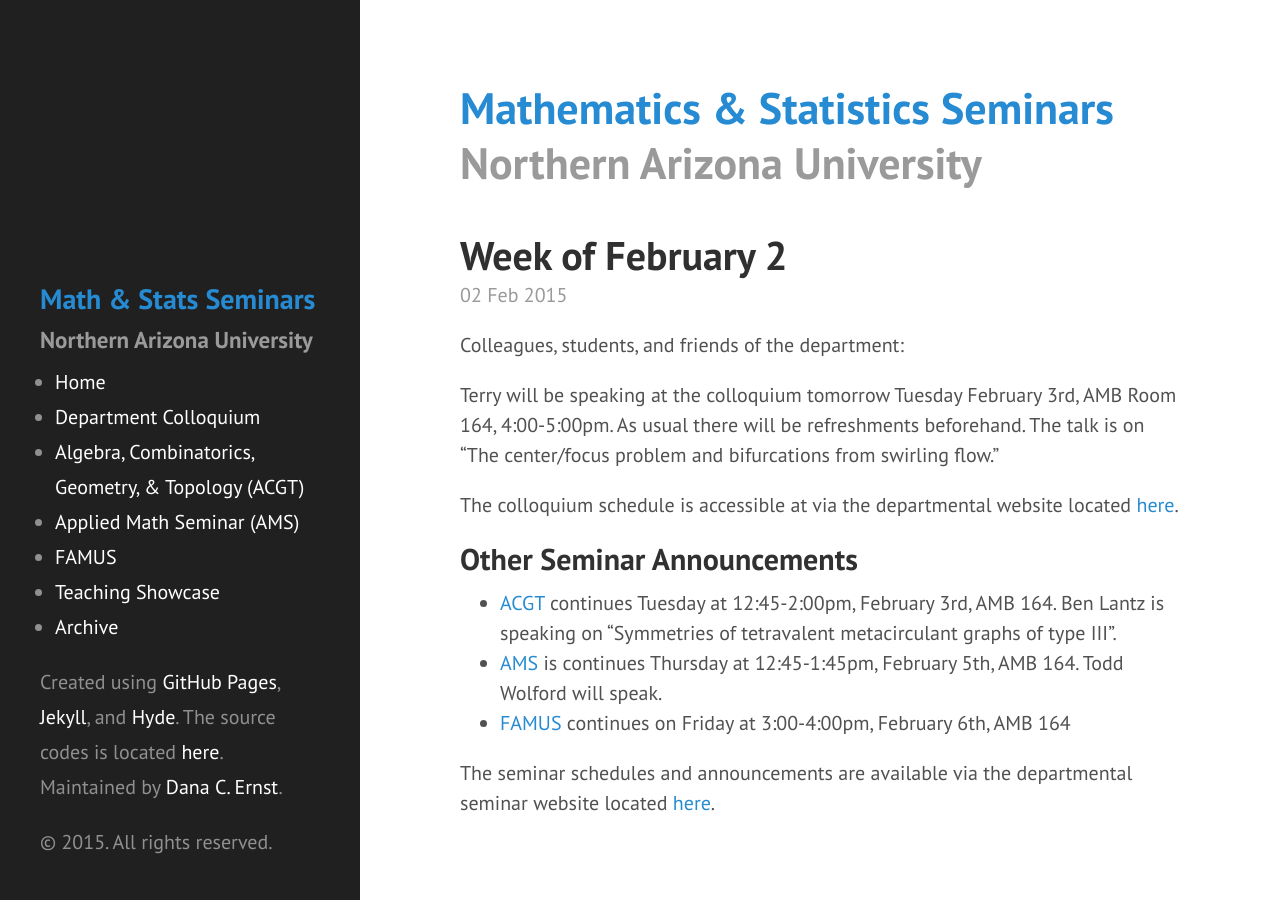
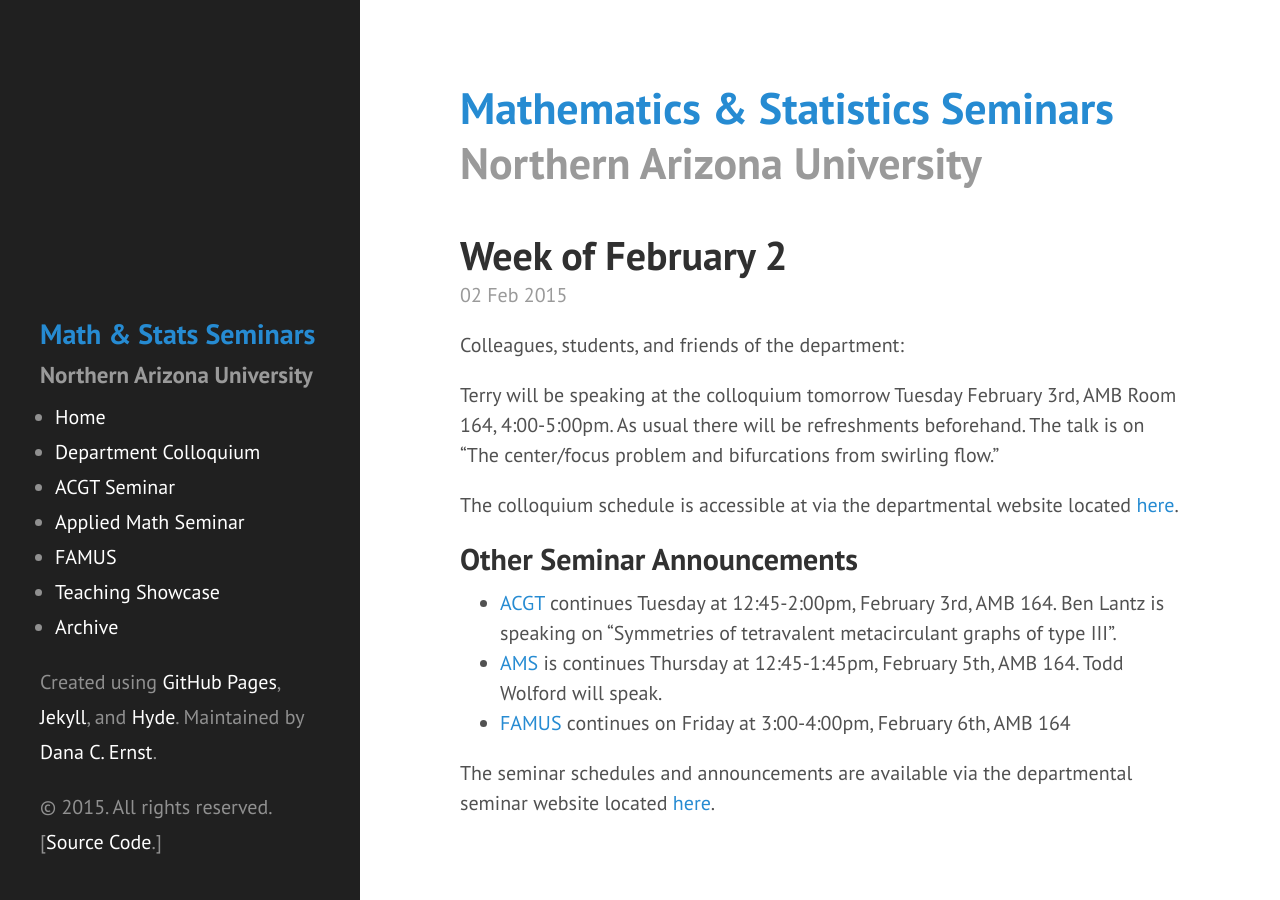
Before and after one commit to NAUMathStat/seminars, a Jekyll site: the page built from index.html, in a window 1280 px wide and 900 px high. Built offline with Jekyll 4.4.1, drawn with Linux system fonts in a browser that asks for light colours; Markdown is read by kramdown in place of the engine named in the settings; the list of posts is cut into pages by our own code.

Commit message:
Tinkering

```diff
--- a/_includes/sidebar.html
+++ b/_includes/sidebar.html
@@ -10,16 +10,16 @@
 <ul>
 <li><a class="sidebar-nav-item{% if page.url == site.baseurl %} active{% endif %}" href="{{ site.baseurl }}/">Home</a></li>
 <li><a class="sidebar-nav-item" href="{{ site.baseurl }}/colloquiumSpring2015">Department Colloquium</a></li>
-<li><a class="sidebar-nav-item" href="{{ site.baseurl }}/acgtSpring2015">Algebra, Combinatorics, Geometry, & Topology (ACGT)</a></li>
-<li><a class="sidebar-nav-item" href="{{ site.baseurl }}/amsSpring2015">Applied Math Seminar (AMS)</a></li>
+<li><a class="sidebar-nav-item" href="{{ site.baseurl }}/acgtSpring2015">ACGT Seminar</a></li>
+<li><a class="sidebar-nav-item" href="{{ site.baseurl }}/amsSpring2015">Applied Math Seminar</a></li>
 <li><a class="sidebar-nav-item" href="{{ site.baseurl }}/famusSpring2015">FAMUS</a></li>
 <li><a class="sidebar-nav-item" href="{{ site.baseurl }}/teachingSpring2015">Teaching Showcase</a></li>
 <li><a class="sidebar-nav-item" href="{{ site.baseurl }}/archive">Archive</a></li>
 </ul>
 
 <div class="sidebar-nav-item">
-<p>Created using <a href="https://pages.github.com">GitHub Pages</a>, <a href="http://jekyllrb.com">Jekyll</a>, and <a href="http://hyde.getpoole.com">Hyde</a>.  The source codes is located <a href="http://github.com/NAUMathStat/seminars">here</a>. Maintained by <a href="http://danaernst.com">Dana C. Ernst</a>.</p>
-<p>&copy; {{ site.time | date: '%Y' }}. All rights reserved.</p>
+<p>Created using <a href="https://pages.github.com">GitHub Pages</a>, <a href="http://jekyllrb.com">Jekyll</a>, and <a href="http://hyde.getpoole.com">Hyde</a>. Maintained by <a href="http://danaernst.com">Dana C. Ernst</a>.</p>
+<p>&copy; {{ site.time | date: '%Y' }}. All rights reserved. [<a href="http://github.com/NAUMathStat/seminars">Source Code</a>.]</p>
 </div>
 
 </nav>
```
